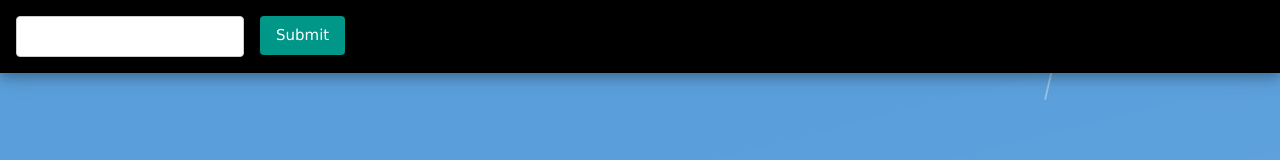
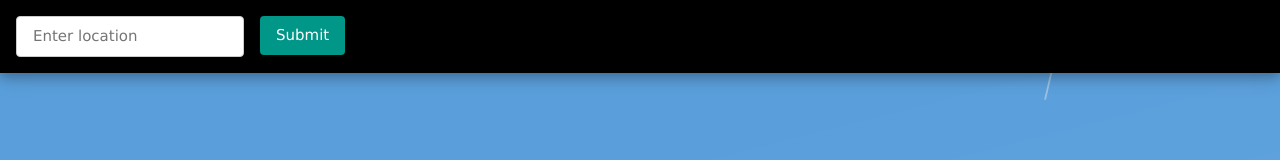
Before and after one commit to dawidd6/my-first-web-app, a Svelte app: page / in a window 1280 px wide. Shown: the top 160 px of the page. Built offline with nearby package versions, Linux system fonts and the light colour scheme.

Commit message:
enter location

```diff
--- a/src/Navbar.svelte
+++ b/src/Navbar.svelte
@@ -6,6 +6,7 @@
 	<input
 		class="w3-input w3-border w3-round w3-bar-item w3-margin"
 		type="text"
+		placeholder="Enter location"
 		bind:value={location}
 		on:keydown
 	/>
```
